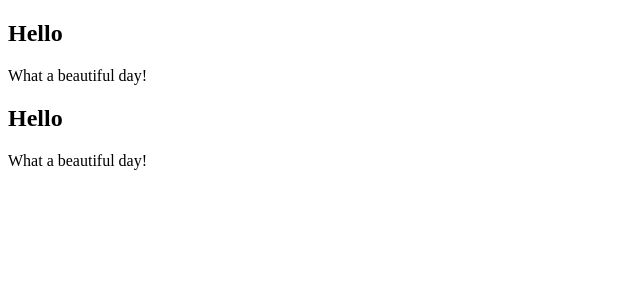
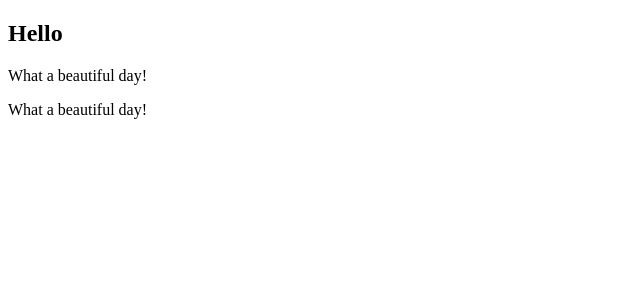
Before and after one commit to Iamarainbow2/Exercices, a React (Vite) app in the folder React/: page / in a window 1280 px wide. Shown: the top 300 px of the page, without its empty margins (0-640 px from the left). Built offline with nearby package versions, Linux system fonts and the light colour scheme; the HTML template or start-up script is replaced by a standard one.

Commit message:
Miracle v2.0

```diff
--- a/React/src/App.jsx
+++ b/React/src/App.jsx
@@ -1,11 +1,13 @@
 import Hello from "./Components/Hello"
+import Message from "./Components/Message"
 
 function App() {
 
   return (
     <>
       <Hello/>
-      <Hello/>
+      <Message/>
+
     </>
   )
   }
```
